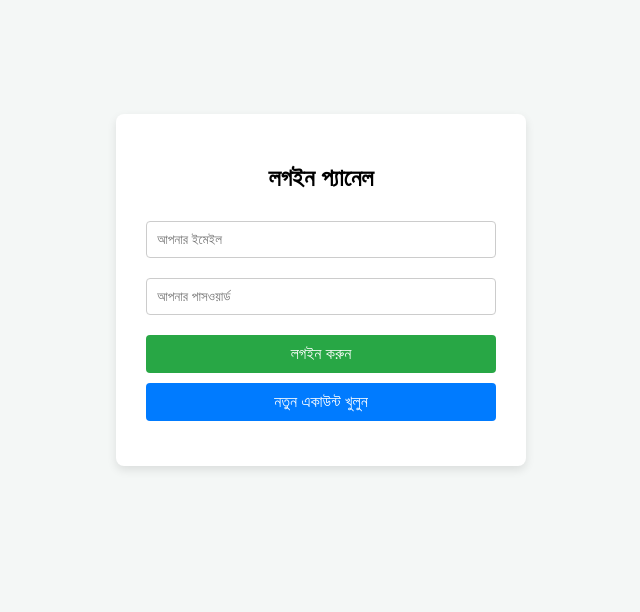
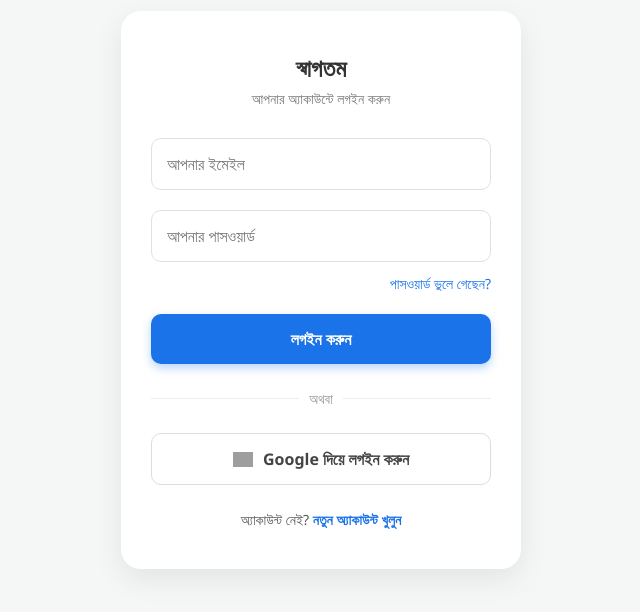
Before and after one commit to rahatshari/Voter, a plain HTML site: page index.html in a window 1280 px wide. Shown: the part 110-722 px from the top of the page, without its empty margins (319-959 px from the left). Drawn offline with Linux system fonts and the light colour scheme; grey boxes are pictures that could not be loaded.

Commit message:
Add files via upload

```diff
--- a/index.html
+++ b/index.html
@@ -3,118 +3,205 @@
 <head>
     <meta charset="UTF-8">
     <meta name="viewport" content="width=device-width, initial-scale=1.0">
-  <title>লগইন - ভোটার অনুসন্ধান</title>
+    <title>লগইন প্যানেল</title>
     <style>
+        * {
+            margin: 0;
+            padding: 0;
+            box-sizing: border-box;
+            font-family: 'Segoe UI', Tahoma, Geneva, Verdana, sans-serif;
+        }
+
         body {
-      font-family: Arial, sans-serif;
             background-color: #f4f7f6;
             display: flex;
             justify-content: center;
             align-items: center;
-      height: 100vh;
-      margin: 0;
+            min-height: 100vh;
         }
-    .login-container {
-      background: #fff;
-      padding: 30px;
-      border-radius: 8px;
-      box-shadow: 0 4px 10px rgba(0,0,0,0.1);
+
+        .login-card {
+            background: #ffffff;
             width: 100%;
-      max-width: 350px;
+            max-width: 400px;
+            padding: 40px 30px;
+            border-radius: 20px;
+            box-shadow: 0 10px 30px rgba(0, 0, 0, 0.08);
+            margin: 20px;
+        }
+
+        .header {
             text-align: center;
+            margin-bottom: 30px;
         }
-    input {
+
+        .header h2 {
+            color: #333;
+            font-size: 24px;
+            margin-bottom: 5px;
+        }
+
+        .header p {
+            color: #777;
+            font-size: 14px;
+        }
+
+        .input-group {
+            margin-bottom: 20px;
+        }
+
+        .input-group input {
             width: 100%;
-      padding: 10px;
-      margin: 10px 0;
-      border: 1px solid #ccc;
-      border-radius: 4px;
-      box-sizing: border-box;
+            padding: 14px 15px;
+            border: 1.5px solid #e1e1e1;
+            border-radius: 10px;
+            font-size: 16px;
+            transition: all 0.3s ease;
+            outline: none;
         }
-    button {
+
+        .input-group input:focus {
+            border-color: #1a73e8;
+            box-shadow: 0 0 0 3px rgba(26, 115, 232, 0.1);
+        }
+
+        .forgot-pass {
+            text-align: right;
+            margin-top: -10px;
+            margin-bottom: 20px;
+        }
+
+        .forgot-pass a {
+            color: #1a73e8;
+            text-decoration: none;
+            font-size: 14px;
+            font-weight: 500;
+        }
+
+        .forgot-pass a:hover {
+            text-decoration: underline;
+        }
+
+        .btn {
             width: 100%;
-      padding: 10px;
-      margin-top: 10px;
-      background: #28a745;
+            padding: 14px;
+            border: none;
+            border-radius: 10px;
+            font-size: 16px;
+            font-weight: bold;
+            cursor: pointer;
+            transition: background 0.3s ease;
+        }
+
+        .btn-primary {
+            background-color: #1a73e8;
             color: white;
-      border: none;
-      border-radius: 4px;
-      cursor: pointer;
-      font-size: 16px;
+            box-shadow: 0 4px 10px rgba(26, 115, 232, 0.3);
         }
-    button.signup {
-      background: #007bff;
+
+        .btn-primary:hover {
+            background-color: #1557b0;
         }
-    #message {
-      margin-top: 15px;
+
+        .divider {
+            display: flex;
+            align-items: center;
+            text-align: center;
+            margin: 25px 0;
+            color: #999;
             font-size: 14px;
+        }
+
+        .divider::before, .divider::after {
+            content: '';
+            flex: 1;
+            border-bottom: 1px solid #eee;
+        }
+
+        .divider span {
+            padding: 0 10px;
+        }
+
+        .btn-google {
+            background-color: white;
+            color: #444;
+            border: 1px solid #ddd;
+            display: flex;
+            justify-content: center;
+            align-items: center;
+            gap: 10px;
+        }
+
+        .btn-google:hover {
+            background-color: #f8f9fa;
+        }
+
+        .btn-google img {
+            width: 20px;
+        }
+
+        .signup-link {
+            text-align: center;
+            margin-top: 25px;
+            font-size: 14px;
+            color: #555;
+        }
+
+        .signup-link a {
+            color: #1a73e8;
+            text-decoration: none;
+            font-weight: bold;
+        }
+
+        .signup-link a:hover {
+            text-decoration: underline;
         }
     </style>
 </head>
 <body>
 
-  <div class="login-container">
-    <h2>লগইন প্যানেল</h2>
-    <input type="email" id="email" placeholder="আপনার ইমেইল" required>
-    <input type="password" id="password" placeholder="আপনার পাসওয়ার্ড" required>
-
-    <button id="loginBtn">লগইন করুন</button>
-    <button id="signupBtn" class="signup">নতুন একাউন্ট খুলুন</button>
-
-    <div id="message"></div>
+    <div class="login-card">
+        <div class="header">
+            <h2>স্বাগতম</h2>
+            <p>আপনার অ্যাকাউন্টে লগইন করুন</p>
         </div>
 
-  <script type="module">
-    import { initializeApp } from "https://www.gstatic.com/firebasejs/10.8.1/firebase-app.js";
-    import { getAuth, signInWithEmailAndPassword, createUserWithEmailAndPassword } from "https://www.gstatic.com/firebasejs/10.8.1/firebase-auth.js";
-    import { getDatabase } from "https://www.gstatic.com/firebasejs/10.8.1/firebase-database.js";
+        <div class="input-group">
+            <input type="email" id="email" placeholder="আপনার ইমেইল" required>
+        </div>
 
-    const firebaseConfig = {
-      apiKey: "AIzaSyDSE5kxWXULnlTB2sOY7AE6MLFLmHuguWg", /*[cite: 1]*/
-      projectId: "voter-apps-14962", /*[cite: 1]*/
-      databaseURL: "https://voter-apps-14962-default-rtdb.firebaseio.com", /*[cite: 1]*/
-      storageBucket: "voter-apps-14962.firebasestorage.app", /*[cite: 1]*/
-      appId: "1:957567395353:android:84aad0acdb14a8a343ec88" /*[cite: 1]*/
-    };
+        <div class="input-group">
+            <input type="password" id="password" placeholder="আপনার পাসওয়ার্ড" required>
+        </div>
 
-    const app = initializeApp(firebaseConfig);
-    const auth = getAuth(app);
-    const database = getDatabase(app);
+        <div class="forgot-pass">
+            <!-- পাসওয়ার্ড রিসেট লিংকে ক্লিক করলে ফায়ারবেস পাসওয়ার্ড রিসেট ফাংশন কল করতে হবে -->
+            <a href="#" id="resetPasswordBtn">পাসওয়ার্ড ভুলে গেছেন?</a>
+        </div>
 
-    const emailInput = document.getElementById('email');
-    const passwordInput = document.getElementById('password');
-    const message = document.getElementById('message');
+        <!-- ইমেইল-পাসওয়ার্ড দিয়ে লগইন করার বাটন -->
+        <button class="btn btn-primary" id="emailLoginBtn">লগইন করুন</button>
 
-    // লগইন ফাংশন এবং রিডাইরেক্ট
-    document.getElementById('loginBtn').addEventListener('click', () => {
-      signInWithEmailAndPassword(auth, emailInput.value, passwordInput.value)
-        .then((userCredential) => {
-          message.style.color = "green";
-          message.innerText = "লগইন সফল হয়েছে! মূল অ্যাপে প্রবেশ করা হচ্ছে...";
+        <div class="divider">
+            <span>অথবা</span>
+        </div>
 
-          // লগইন সফল হলে search.html পেজে চলে যাবে
-          setTimeout(() => {
-            window.location.href = "search.html";
-          }, 1000); // ১ সেকেন্ড পর রিডাইরেক্ট হবে যাতে মেসেজটি পড়া যায়
-        })
-        .catch((error) => {
-          message.style.color = "red";
-          message.innerText = "ভুল ইমেইল বা পাসওয়ার্ড।";
-        });
-    });
+        <!-- গুগল লগইন বাটন -->
+        <button class="btn btn-google" id="googleLoginBtn">
+            <img src="https://upload.wikimedia.org/wikipedia/commons/5/53/Google_%22G%22_Logo.svg" alt="Google Logo">
+            Google দিয়ে লগইন করুন
+        </button>
 
-    // নতুন একাউন্ট খোলার ফাংশন
-    document.getElementById('signupBtn').addEventListener('click', () => {
-      createUserWithEmailAndPassword(auth, emailInput.value, passwordInput.value)
-        .then((userCredential) => {
-          message.style.color = "green";
-          message.innerText = "একাউন্ট সফলভাবে তৈরি হয়েছে! এখন লগইন করুন।";
-        })
-        .catch((error) => {
-          message.style.color = "red";
-          message.innerText = "একাউন্ট তৈরি করতে সমস্যা হয়েছে (পাসওয়ার্ড অন্তত ৬ অক্ষরের হতে হবে)।";
-        });
-    });
+        <div class="signup-link">
+            অ্যাকাউন্ট নেই? <a href="#" id="createAccountBtn">নতুন অ্যাকাউন্ট খুলুন</a>
+        </div>
+    </div>
+
+    <!-- নিচে আপনার Firebase-এর জাভাস্ক্রিপ্ট কোডগুলো যুক্ত করবেন -->
+    <script>
+        // এখানে আপনার Firebase কনফিগারেশন এবং লগইন, গুগল লগইন, পাসওয়ার্ড রিসেটের জাভাস্ক্রিপ্ট কোডগুলো বসবে।
+        // বাটনগুলোর ID (যেমন: emailLoginBtn, googleLoginBtn, resetPasswordBtn) ব্যবহার করে ইভেন্ট লিসেনার অ্যাড করবেন।
     </script>
+
 </body>
 </html>
```
Lines whose indentation alone changed are shown as unchanged.
